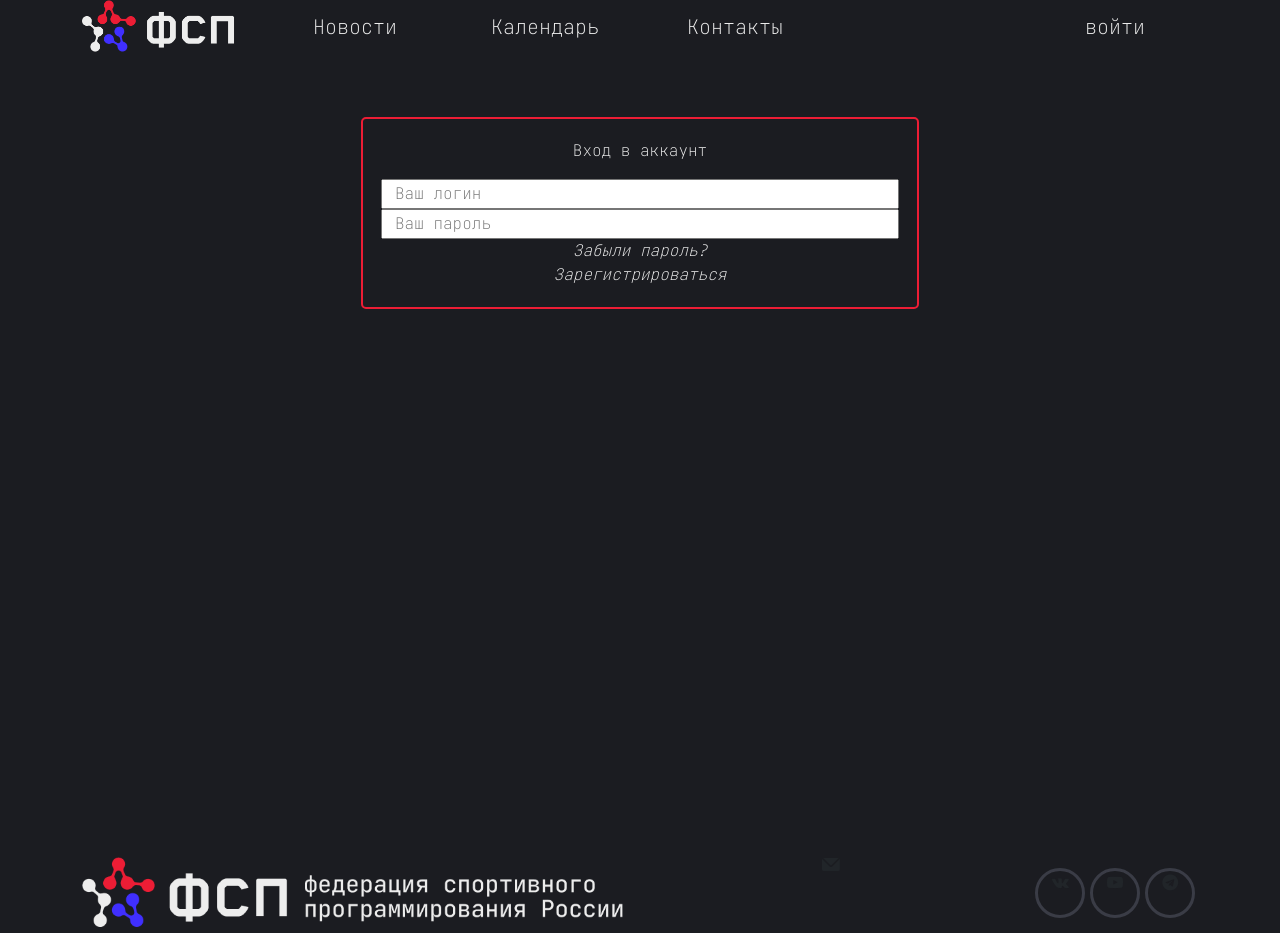
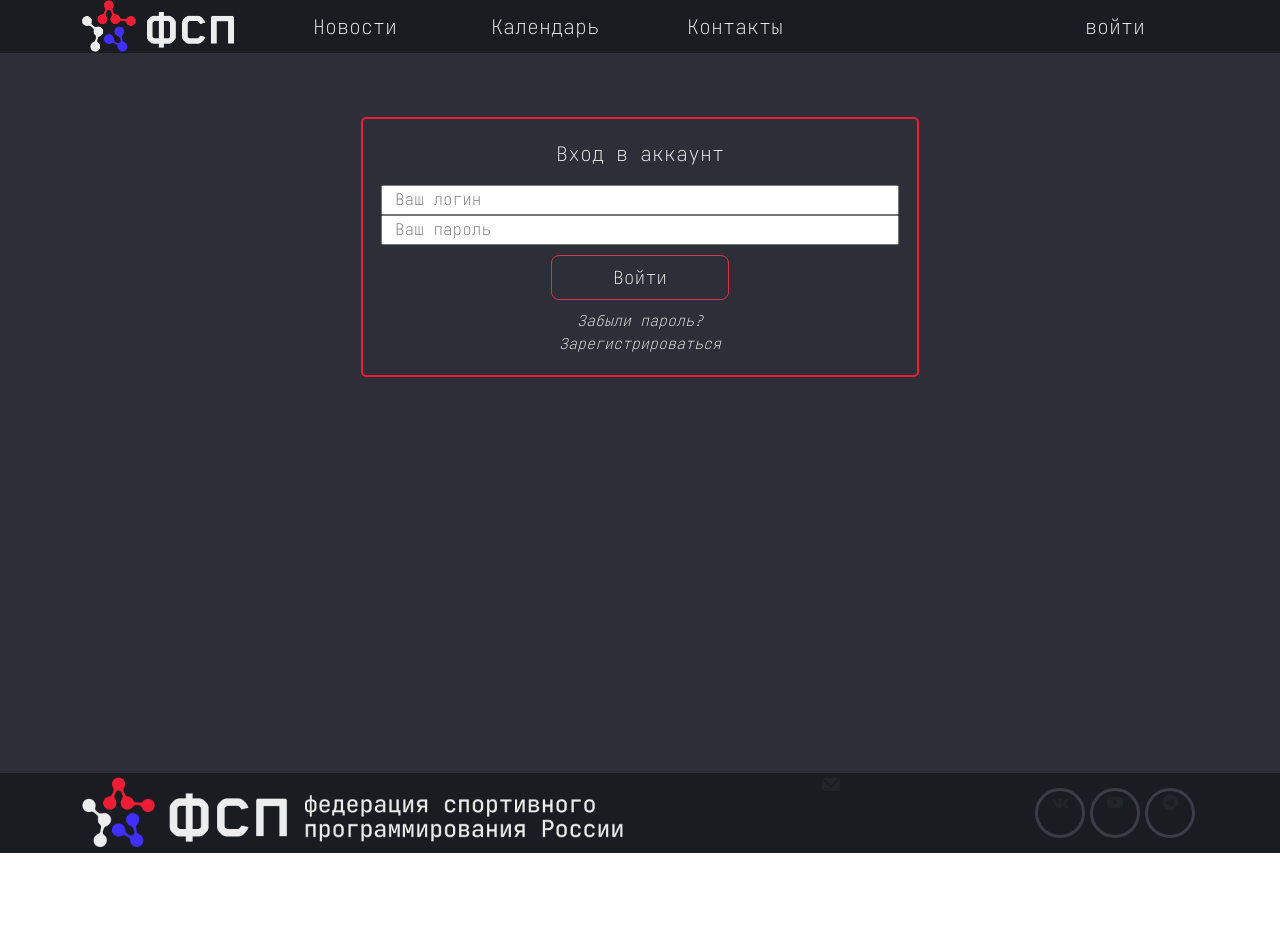
Before and after one commit to quicklybly/hackathon-front, a Vue app: page /auth in a window 1280 px wide. After the commit the page ends 853 px from the top, so only its background shows below. Built offline with nearby package versions, Linux system fonts and the light colour scheme.

Commit message:
Add buttons for auth

```diff
--- a/src/views/AuthPage.vue
+++ b/src/views/AuthPage.vue
@@ -20,6 +20,9 @@
           <dnlkk-input
                   type="password"
                   placeholder="Ваш пароль"/>
+        </div>
+        <div class="row btn-row">
+          <button type="button" class="btn btn-craft btn-lg btn-outline-danger">Войти</button>
         </div>
         <div class = "row">
           <i @click="onChangeRecovery" style="cursor: pointer">Забыли
@@ -44,6 +47,9 @@
         <dnlkk-input
                 placeholder="Ваша почта/логин"/>
       </div>
+      <div class="row btn-row">
+        <button type="button" class="btn btn-craft btn-lg btn-outline-danger">Восстановить</button>
+      </div>
       <div class="row">
         <i @click="onChangeRecovery" style="cursor: pointer">Я
             вспомнил пароль</i>
@@ -62,7 +68,7 @@
       <div
           class="reg" style = "padding: 20px 30px 20px; margin: auto;">
         <div class="row">
-          <p>Регистрация</p>
+          <p>Зарегистрироваться в ФСП</p>
         </div>
         <div class="row">
           <dnlkk-input
@@ -98,6 +104,9 @@
           <dnlkk-input
               type="date"
               placeholder="Дата рождения"/>
+        </div>
+        <div class="row btn-row">
+          <button type="button" class="btn btn-craft btn-lg btn-outline-danger">Регистрирация</button>
         </div>
         <div class="row row1">
           <i @click="onChangeRegistration" style="cursor: pointer">Я
@@ -135,15 +144,33 @@ export default {
 
 <style scoped>
 .content {
-  background-color: #1B1C21;
-  height: 100vh;
+  background-color: #2D2E37;
+  height: 90vh;
   display: flex;
   flex-direction: column;
 }
-i, P {
+P {
   color: #EDEDED;
   font-weight: 500;
+  font-size: 20px;
 }
+i {
+  color: #EDEDED;
+  font-weight: 500;
+  font-size: 15px;
+}
+
+.btn-craft{
+  color: #EDEDED;
+  font-size: 18px;
+}
+
+.btn-row {
+  width: 40%;
+  padding: 10px;
+  margin: auto;
+}
+
 .row1 {
   padding-top: 10px;
 }
```
